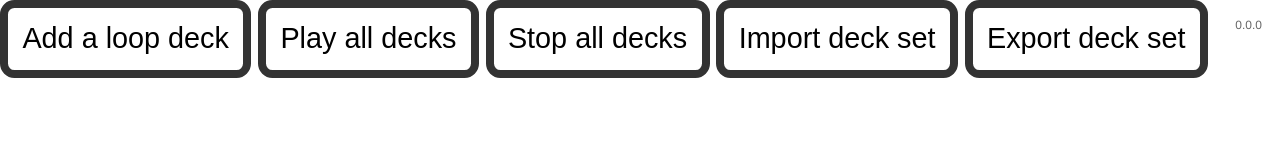
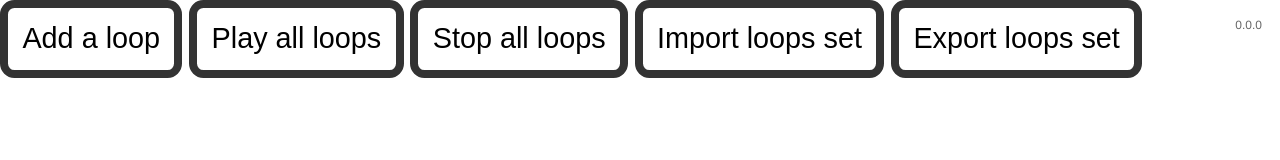
Before and after one commit to jimkang/phasesmash, a website built with Vite: page index.html in a window 1280 px wide. Built offline with nearby package versions, Linux system fonts and the light colour scheme; what @jimkang/randomid, audio-context-singleton, one-listener-per-element, route-state would draw is missing.

Commit message:
Remove 'decks' wording from UI. Felt unnatural.

```diff
--- a/index.html
+++ b/index.html
@@ -8,11 +8,11 @@
   <body>
     <div id="status-message" class="hidden"></div>
 
-    <button id="add-loop-deck-button">Add a loop deck</button>
-    <button id="play-all-button">Play all decks</button>
-    <button id="stop-all-button">Stop all decks</button>
-    <button id="import-decks-button">Import deck set</button>
-    <button id="export-decks-button">Export deck set</button>
+    <button id="add-loop-deck-button">Add a loop</button>
+    <button id="play-all-button">Play all loops</button>
+    <button id="stop-all-button">Stop all loops</button>
+    <button id="import-decks-button">Import loops set</button>
+    <button id="export-decks-button">Export loops set</button>
 
     <ul class="decks-root"></ul>
 
```
